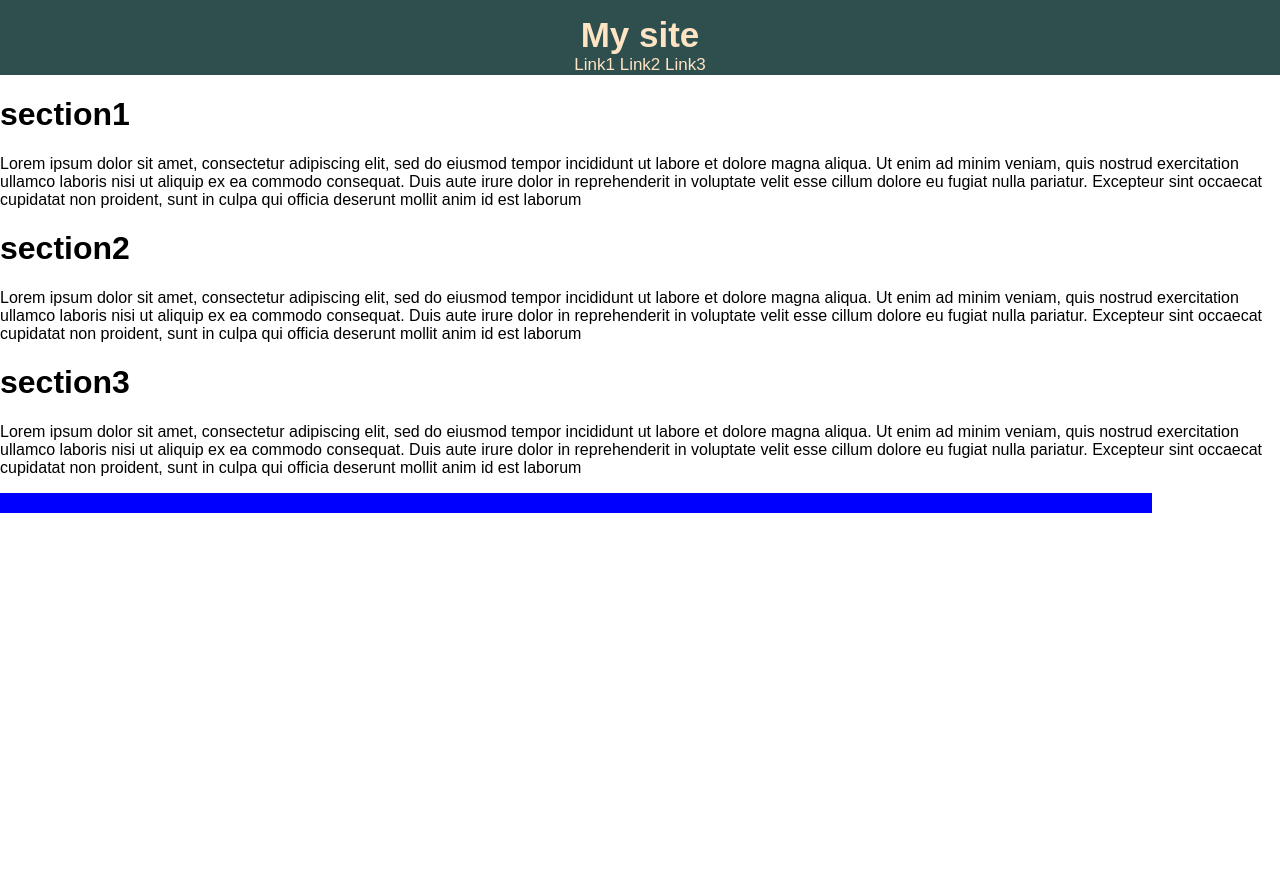
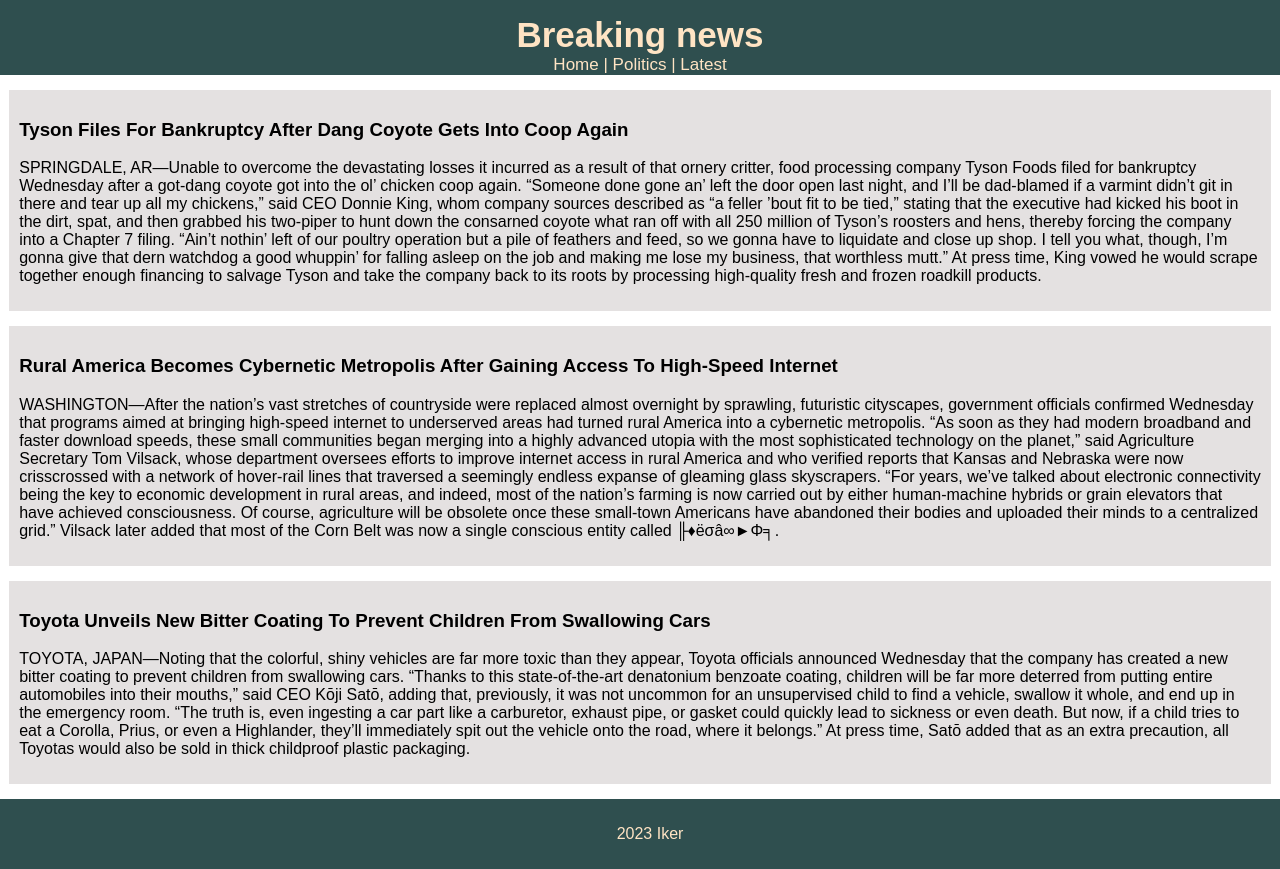
Before and after one commit to MmcRT81LFD/html, a plain HTML site: page index.html in a window 1280 px wide. Before the commit the page ends 800 px from the top, so only its background shows below. Drawn offline with Linux system fonts and the light colour scheme.

Commit message:
final commit(o no)

```diff
--- a/index.html
+++ b/index.html
@@ -7,29 +7,60 @@
 </head>
 <body>
     <header>
-        <h1 class="head">My site</h1>
-        <nav class="nav_menu">
-            <a href="www.google.com">Link1</a>
-            <a href="www.google.com">Link2</a>
-            <a href="www.google.com">Link3</a>
+        <h1 class="head">Breaking news</h1>
+        <nav class="nav_menu"><!--Menu de navegacio a punts d'interes-->
+            <a href="https://www.theonion.com/">Home |</a>
+            <a href="https://www.theonion.com/politics">Politics |</a>
+            <a href="https://www.theonion.com/latest">Latest</a>
         </nav>
     </header>
     <main>
-        <table class="main_table">
-                <tr>
-                    <h1>section1</h1>
-                    <p>Lorem ipsum dolor sit amet, consectetur adipiscing elit, sed do eiusmod tempor incididunt ut labore et dolore magna aliqua. Ut enim ad minim veniam, quis nostrud exercitation ullamco laboris nisi ut aliquip ex ea commodo consequat. Duis aute irure dolor in reprehenderit in voluptate velit esse cillum dolore eu fugiat nulla pariatur. Excepteur sint occaecat cupidatat non proident, sunt in culpa qui officia deserunt mollit anim id est laborum</p>
-                </tr>
-                <tr id="section2">
-                    <h1>section2</h1>
-                    <p>Lorem ipsum dolor sit amet, consectetur adipiscing elit, sed do eiusmod tempor incididunt ut labore et dolore magna aliqua. Ut enim ad minim veniam, quis nostrud exercitation ullamco laboris nisi ut aliquip ex ea commodo consequat. Duis aute irure dolor in reprehenderit in voluptate velit esse cillum dolore eu fugiat nulla pariatur. Excepteur sint occaecat cupidatat non proident, sunt in culpa qui officia deserunt mollit anim id est laborum</p>
-                </tr>
-                <tr id="section3">
-                    <h1>section3</h1>
-                    <p>Lorem ipsum dolor sit amet, consectetur adipiscing elit, sed do eiusmod tempor incididunt ut labore et dolore magna aliqua. Ut enim ad minim veniam, quis nostrud exercitation ullamco laboris nisi ut aliquip ex ea commodo consequat. Duis aute irure dolor in reprehenderit in voluptate velit esse cillum dolore eu fugiat nulla pariatur. Excepteur sint occaecat cupidatat non proident, sunt in culpa qui officia deserunt mollit anim id est laborum</p>
-                </tr>
-        </table>
+        <!--Noticies de The Onion-->
+        <div class="section">
+
+            <h3>Tyson Files For Bankruptcy After Dang Coyote Gets Into Coop Again</h3>
+            <p>SPRINGDALE, AR—Unable to overcome the devastating losses it incurred as a result of that ornery critter, food processing company
+                Tyson Foods filed for bankruptcy Wednesday after a got-dang coyote got into the ol’ chicken coop again. “Someone done gone an’ left
+                the door open last night, and I’ll be dad-blamed if a varmint didn’t git in there and tear up all my chickens,” said CEO Donnie King, whom
+                company sources described as “a feller ’bout fit to be tied,” stating that the executive had kicked his boot in the dirt, spat, and then grabbed
+                his two-piper to hunt down the consarned coyote what ran off with all 250 million of Tyson’s roosters and hens, thereby forcing the company into a
+                Chapter 7 filing. “Ain’t nothin’ left of our poultry operation but a pile of feathers and feed, so we gonna have to liquidate and close up shop. I
+                tell you what, though, I’m gonna give that dern watchdog a good whuppin’ for falling asleep on the job and making me lose my business, that worthless
+                mutt.” At press time, King vowed he would scrape together enough financing to salvage Tyson and take the company back to its roots by processing
+                high-quality fresh and frozen roadkill products.</p>
+
+        </div>
+        <div class="section">
+
+            <h3>Rural America Becomes Cybernetic Metropolis After Gaining Access To High-Speed Internet</h3>
+            <p>WASHINGTON—After the nation’s vast stretches of countryside were replaced almost overnight by sprawling, futuristic cityscapes, government officials confirmed
+                Wednesday that programs aimed at bringing high-speed internet to underserved areas had turned rural America into a cybernetic metropolis. “As soon as they had
+                modern broadband and faster download speeds, these small communities began merging into a highly advanced utopia with the most sophisticated technology on the
+                planet,” said Agriculture Secretary Tom Vilsack, whose department oversees efforts to improve internet access in rural America and who verified reports that
+                Kansas and Nebraska were now crisscrossed with a network of hover-rail lines that traversed a seemingly endless expanse of gleaming glass skyscrapers. “For years,
+                we’ve talked about electronic connectivity being the key to economic development in rural areas, and indeed, most of the nation’s farming is now carried out by
+                either human-machine hybrids or grain elevators that have achieved consciousness. Of course, agriculture will be obsolete once these small-town Americans have
+                abandoned their bodies and uploaded their minds to a centralized grid.” Vilsack later added that most of the Corn Belt was now a single conscious entity called
+                ╟♦ëσâ∞►Φ╕.</p> <!--L'ultima paraula no es un error, es com apareix a la noticia-->
+
+        </div>
+        <div class="section">
+
+            <h3>Toyota Unveils New Bitter Coating To Prevent Children From Swallowing Cars</h3>
+            <p>TOYOTA, JAPAN—Noting that the colorful, shiny vehicles are far more toxic than they appear, Toyota officials announced Wednesday that the company has created a
+                new bitter coating to prevent children from swallowing cars. “Thanks to this state-of-the-art denatonium benzoate coating, children will be far more deterred from
+                putting entire automobiles into their mouths,” said CEO Kōji Satō, adding that, previously, it was not uncommon for an unsupervised child to find a vehicle,
+                swallow it whole, and end up in the emergency room. “The truth is, even ingesting a car part like a carburetor, exhaust pipe, or gasket could quickly lead to
+                sickness or even death. But now, if a child tries to eat a Corolla, Prius, or even a Highlander, they’ll immediately spit out the vehicle onto the road, where
+                it belongs.” At press time, Satō added that as an extra precaution, all Toyotas would also be sold in thick childproof plastic packaging.</p>
+
+        </div>
     </main>
+    <footer>
+        <p>2023 Iker</p>
+
+
+    </footer>
 
 
 
--- a/styles.css
+++ b/styles.css
@@ -3,6 +3,7 @@
     margin: 0px;
     font-family: Arial, Helvetica, sans-serif;
     font-weight: 100;
+    color: bisque;
 }
 
 
@@ -28,14 +29,27 @@
     font-size: 17px;
 }
 
+/* nomes els elements a de nav_menu */
 .nav_menu a {
     text-decoration: none;
     color: bisque;
 }
 
-.main_table {
+.section {
+    color: #000000;
     padding: 10px;
+    margin: 15px auto;
     margin-bottom: 15px;
-    width: 90%;
-    background-color: blue;
+    width: 97%;
+    background-color: #e4e1e1;
 }
+
+
+footer {
+    background-color: darkslategrey;
+    text-align: center;
+    padding: 10px;
+    margin-top: 10px;
+    bottom: 0px;
+    width: 100%;
+}
```
